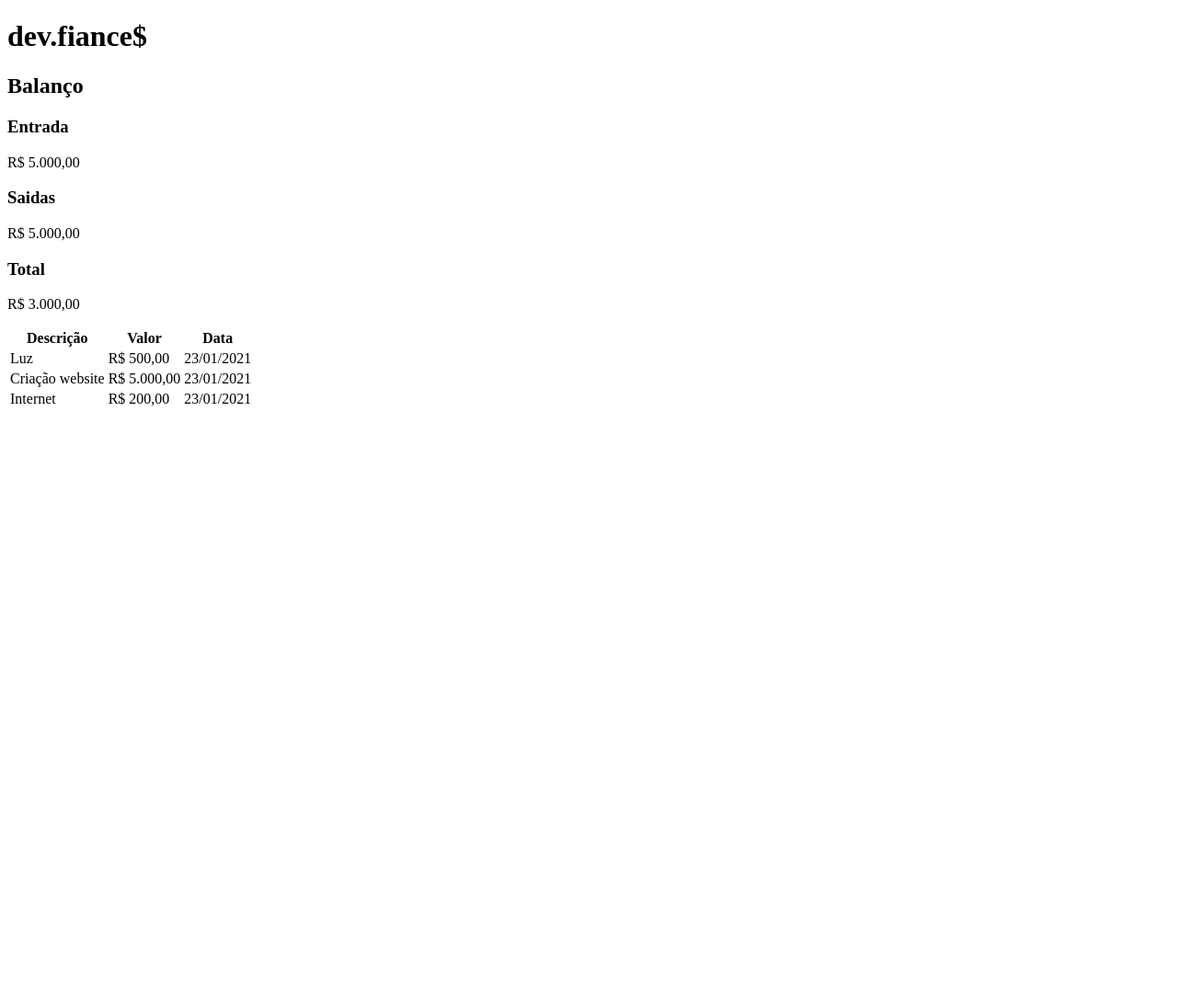
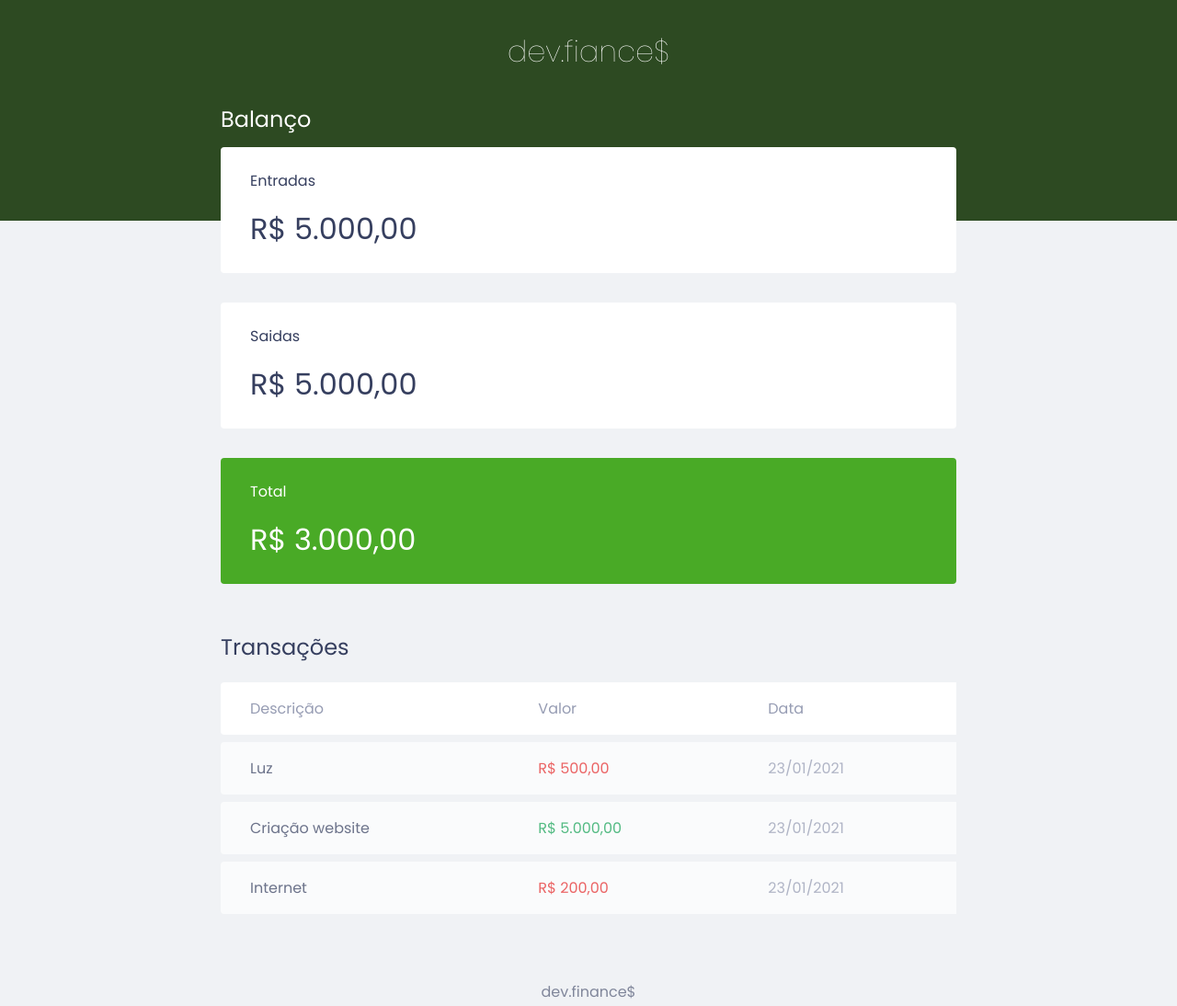
Before and after one commit to Maciel-coder/dev-finance, a plain HTML site: page index.html in a window 1280 px wide. Shown: the whole page at 92% size. Before the commit the page ends 800 px from the top, so only its background shows below. Drawn offline with Linux system fonts and the light colour scheme.

Commit message:
refatorando

```diff
--- a/index.html
+++ b/index.html
@@ -4,6 +4,9 @@
   <meta charset="UTF-8">
   <meta name="viewport" content="width=device-width, initial-scale=1.0">
   <title>DevFinace$</title>
+  <link rel="stylesheet" href="/dev-finance/styles.css">
+  <link rel="preconnect" href="https://fonts.gstatic.com">
+  <link href="https://fonts.googleapis.com/css2?family=Poppins:ital,wght@0,100;0,400;0,700;1,100;1,200;1,400;1,700&display=swap" rel="stylesheet">
 </head>
 <body>
 
@@ -11,12 +14,12 @@
     <h1 id="logo">dev.fiance$</h1>
   </header>
 
-  <main>
+  <main class="container">
     <section id="balance">
       <h2>Balanço</h2>
 
       <div class="card">
-        <h3>Entrada</h3>
+        <h3>Entradas</h3>
         <p>R$ 5.000,00</p>
       </div>
 
@@ -25,7 +28,7 @@
         <p>R$ 5.000,00</p>
       </div>
 
-      <div class="card">
+      <div class="card total">
         <h3>Total</h3>
       <p>R$ 3.000,00</p>
 
@@ -34,7 +37,8 @@
     </section>
 
     <section id="transaction">
-      <table>
+      <h2>Transações</h2>
+      <table id="data-table">
         <thead><!--constroi o cabecalho da tabela-->
           <tr><!--constroi as linhas da tabela -->
             <th>Descrição</th><!--constroi as colunas -->
@@ -45,29 +49,27 @@
 
         <tbody><!--constroi oconteudo da tabela -->
           <tr><!--constroi as linhas da tabela -->
-            <td>Luz</td><!--constroi as colunas -->
-            <td>R$ 500,00</td>
-            <td>23/01/2021</td>
+            <td class="description">Luz</td><!--constroi as colunas -->
+            <td class="expense">R$ 500,00</td>
+            <td class="date">23/01/2021</td>
           </tr>
 
           <tr><!--constroi as linhas da tabela -->
-            <td>Criação website</td><!--constroi as colunas -->
-            <td>R$ 5.000,00</td>
-            <td>23/01/2021</td>
+            <td class="description">Criação website</td><!--constroi as colunas -->
+            <td class="income">R$ 5.000,00</td>
+            <td class="date">23/01/2021</td>
           </tr>
 
           <tr><!--constroi as linhas da tabela -->
-            <td>Internet</td><!--constroi as colunas -->
-            <td>R$ 200,00</td>
-            <td>23/01/2021</td>
+            <td class="description">Internet</td><!--constroi as colunas -->
+            <td class="expense">R$ 200,00</td>
+            <td class="date">23/01/2021</td>
           </tr>
         </tbody>
       </table>
     </section>
   </main>
 
-  <footer>
-
-  </footer>
+  <footer><p>dev.finance$</p></footer>
 </body>
 </html>
--- a/styles.css
+++ b/styles.css
@@ -1,5 +1,10 @@
 
 /**Global=====================*/
+
+:root{
+  --dark-blue:#363f5f;
+}
+
 *{
   margin: 0;
   padding: 0;
@@ -10,16 +15,126 @@ body{
   font-family: "Poppins", sans-serif;
 }
 
+.container {
+  /**adicionando funções no css*/
+  width: min(90vw, 800px);/*passando dois argumentos*/
+  /*width: 300px; -- modo tradicional*/
+  margin: auto;
+}
+
+/* Titles ==================================*/
+h2 {
+  margin-top: 3.2rem;
+  margin-bottom: 0.8rem;
+  color: var(--dark-blue);
+
+  font-weight: normal;
+}
+
 /*Hearder =====================*/
 header{
   background: #2d4a22;
-  padding: 2rem 0;
+  padding: 2rem 0 10rem;
   text-align: center;
 
 }
-
 
 #logo{
   color: #fff;
   font-weight: 100;
 }
+
+/*Balance===================================*/
+#balance{
+  margin-top: -8rem;
+}
+
+#balance h2{
+  color: #fff;
+  margin-top: 0;
+
+}
+
+
+/*Card ========================================*/
+.card{
+  background: white;
+  padding: 1.5rem 2rem;
+  border-radius: 0.25rem;
+  margin-bottom: 2rem;
+
+  color: var(--dark-blue);
+}
+.card h3{
+  font-weight: normal;
+  font-size: 1rem;
+}
+
+.card p{
+  font-size: 2rem;
+  line-height: 3rem;
+  margin-top: 1rem;
+
+}
+
+.card.total{
+  background: #49aa26;
+  color: white;
+}
+
+/* Table=======================================*/
+#data-table{
+  width: 100%;
+  border-spacing: 0 0.5rem;
+  color: #969cb3;
+}
+
+table thead tr th:first-child,
+table tbody tr td:first-child{
+  border-radius: 0.25rem 0 0 0.25rem;
+}
+
+table thead th{
+  background: #fff;
+  padding: 1rem 2rem;
+  font-weight: normal;
+  text-align: left;
+
+}
+
+table tbody tr {
+  opacity: 0.7;
+}
+
+table tbody tr:hover {
+  opacity: 1;
+}
+
+table tbody td{
+  background: #fff;
+  padding: 1rem 2rem;
+}
+
+td.description{
+  color: var(--dark-blue);
+
+}
+
+td.income{
+  color: #12a454;
+}
+td.expense{
+  color: #e92929;
+}
+
+
+
+/*Footer=======================================*/
+footer{
+  text-align: center;
+  padding: 4rem 0 2rem;
+
+  color: var(--dark-blue);
+
+  opacity: 0.6;
+}
```
